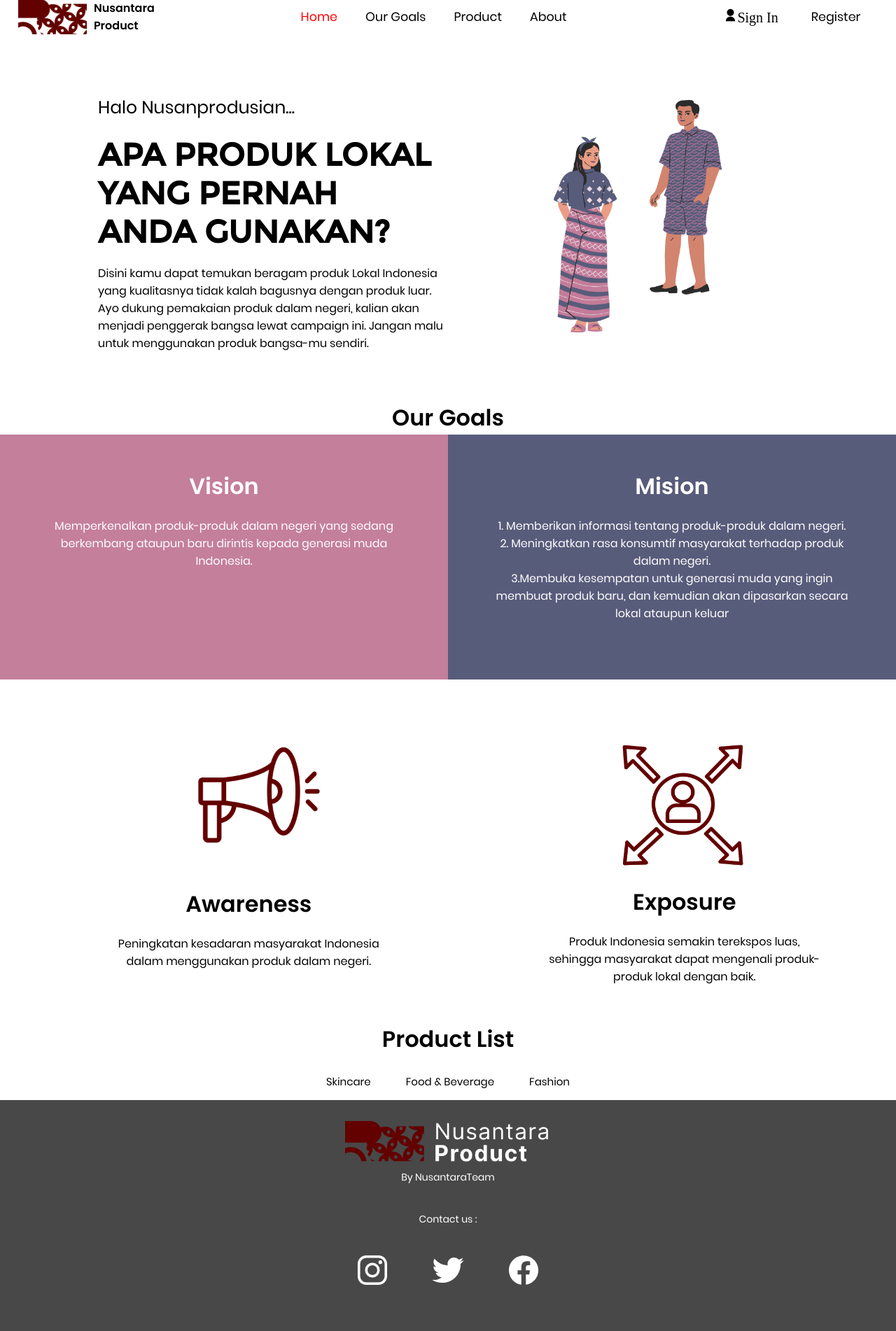
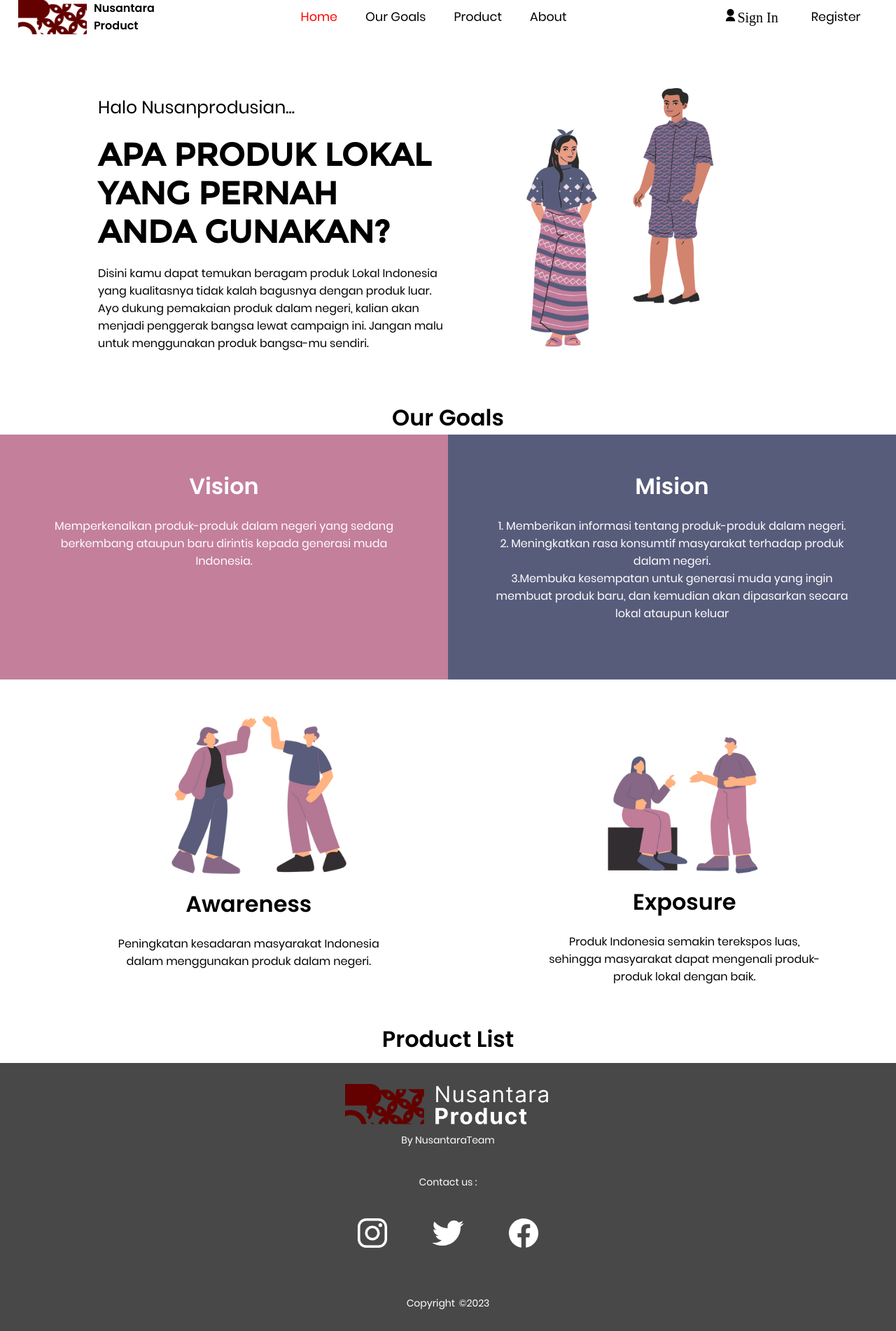
Before and after one commit to Fendy0999/WebUTS, a PHP site: page / in a window 1280 px wide. Shown: the part 15-1917 px from the top of the page at 70% size. Run offline with PHP 8.4, Linux system fonts and the light colour scheme.

Commit message:
ganti gambar our goals

```diff
--- a/index.html
+++ b/index.html
@@ -89,12 +89,12 @@
     <!--untuk content1-->
     <div class="container-content">
         <div class="left-column-content">
-            <img src="assets/images/awereness.png">
+            <img src="assets/images/awarenesslogo.png">
             <h1>Awareness</h1>
             <p>Peningkatan kesadaran masyarakat Indonesia dalam menggunakan produk dalam negeri.</p>
         </div>
         <div class="right-column-content">
-            <img src="assets/images/exposure.png">
+            <img src="assets/images/exposurelogo.png">
             <h1>Exposure</h1>
             <p>Produk Indonesia semakin terekspos luas, sehingga masyarakat dapat mengenali produk-produk lokal dengan baik.</p>
         </div>
@@ -103,11 +103,7 @@
     <!--Product List-->
     <div class="product-list">
         <h1>Product List</h1>
-            <div class="buttonproduct">
-                <button class="btn1">Skincare</button>
-                <button class="btn1">Food & Beverage</button>
-                <button class="btn1">Fashion</button>
-            </div>
+
     </div>
 
     <!--Skincare Section-->
--- a/style.css
+++ b/style.css
@@ -40,7 +40,7 @@
     display: flex;
     align-items: center;
     justify-content: space-between;
-    background: transparent;
+    background: white;
     padding: 28px 12%;
     transition: all .50s ease;
 }
@@ -246,6 +246,7 @@
     margin-top: 100px;
     margin-bottom: 50px;
     width: 50%;
+
 }
 
 .kolom_judul{
@@ -314,7 +315,7 @@
 }
 
 .wrapper .home img{
-    width: 90%;
+    width: 100%;
     /* margin-left: 15px; */
 }
 
@@ -398,27 +399,6 @@
     margin:10px 0;
 }
 
-.buttonproduct {
-    width: fit-content;
-    flex-direction: row;
-    justify-content:10px;
-    align-items: center;
-    text-align: center;
-    display: flex;
-}
-
-.btn1 {
-    font-size: 15px;
-    outline: none;
-    border-radius: 15px;
-    padding: 15px 20px;
-    margin: 0 5px;
-    border: none;
-    background-color: none;
-    cursor: pointer;
-    background-color: white;
-}
-
 footer {
     position: relative;
     bottom: 0;
```
Also changed, not shown: assets/images/awan 2 new.svg (deleted), assets/images/awan_2.png (deleted), assets/images/awan_batik_1.png (deleted), assets/images/awanbatik2.png (deleted), assets/images/awarenesslogo.png (added), assets/images/awereness.png (deleted), assets/images/background1.png (deleted), assets/images/camillelg.png (deleted), assets/images/davienalg.png (deleted), assets/images/exposure.png (deleted), assets/images/exposurelogo.png (added), assets/images/gracenglowlg.png (deleted), assets/images/msglowlg.png (deleted), assets/images/sariayulg.png (deleted), 2 more files.
